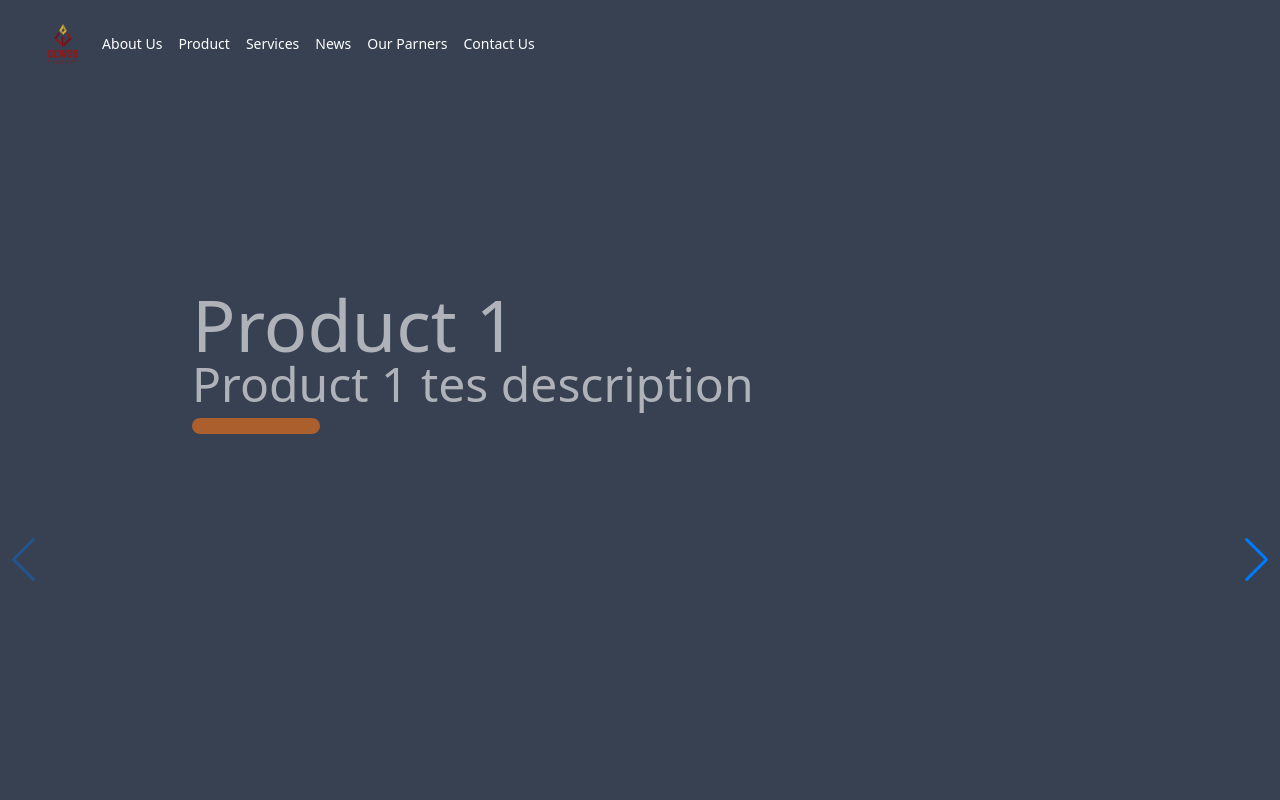
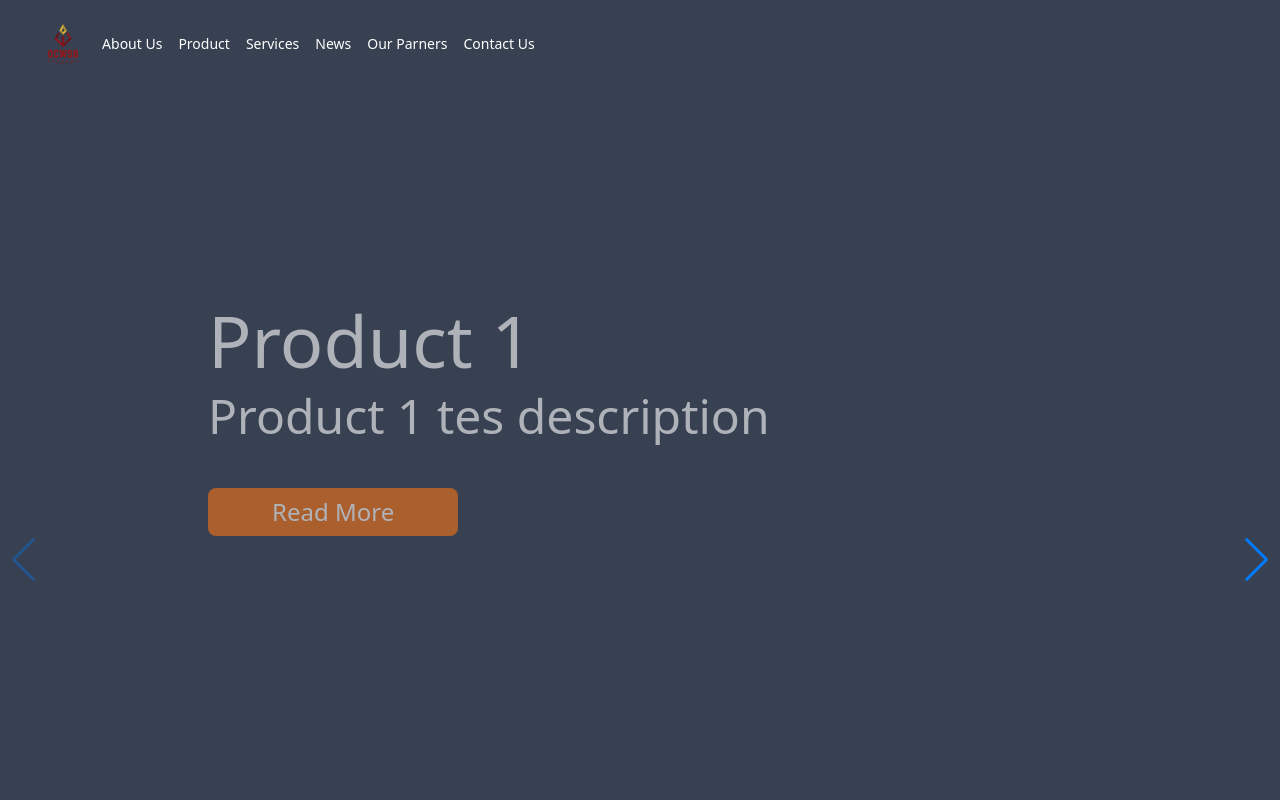
Before and after one commit to fandikaikhsan/ocwsb, a Next.js app: page / in a window 1280 px wide. Shown: the top 800 px of the page. Built offline with nearby package versions, Linux system fonts and the light colour scheme.

Commit message:
chore: update banner padding

```diff
--- a/src/components/layouts/BannerCard.tsx
+++ b/src/components/layouts/BannerCard.tsx
@@ -20,10 +20,14 @@ const BannerCard: FC<BannerCardProps> = (props) => {
           opacity: 0.6,
         }}
       >
-        <div className="p-48">
-          <div className="text-7xl  text-white">{title}</div>
-          <div className="text-5xl text-white">{description}</div>
-          <SolidButton text={cta} />
+        <div className="p-52">
+          <div className=" flex flex-col gap-4">
+            <div className="text-7xl  text-white">{title}</div>
+            <div className="text-5xl text-white">{description}</div>
+          </div>
+          <div className="mt-12">
+            <SolidButton text="Read More" />
+          </div>
         </div>
       </div>
     </>
--- a/src/components/layouts/ServiceCard.tsx
+++ b/src/components/layouts/ServiceCard.tsx
@@ -19,7 +19,7 @@ const ServiceCard: FC<ServiceCardProps> = (props) => {
         }`}
       >
         <div className="flex flex-col justify-center px-6 border-white ">
-          <div className="flex flex-col gap-2  text-white pb-10">
+          <div className="flex flex-col gap-2  text-white pb-14">
             <div className="text-xl">{title}</div>
             <div className="text-lg">{description}</div>
           </div>
```
